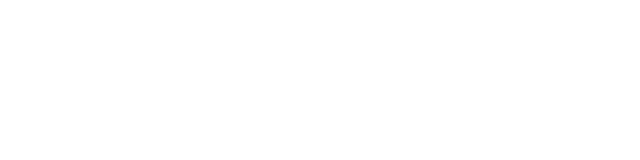
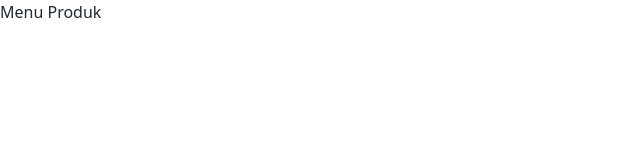
Before and after one commit to andhikaa4/fe-ifg, a React (Create React App) app: page /produk in a window 1280 px wide. Shown: the top 160 px of the page, without its empty margins (0-640 px from the left). Built offline with nearby package versions, Linux system fonts and the light colour scheme; the HTML template or start-up script is replaced by a standard one.

Commit message:
first commit

```diff
--- a/src/component/Pages/MenuProduk/Index.jsx
+++ b/src/component/Pages/MenuProduk/Index.jsx
@@ -1,9 +1,9 @@
-import React from 'react'
+import React from "react";
 
 export default function Index() {
   return (
     <div>
-
+      <h1>Menu Produk</h1>
     </div>
-  )
+  );
 }
```
